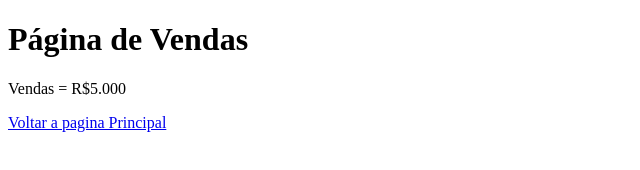
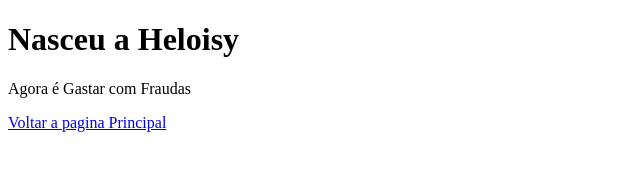
Before and after one commit to RomuloBD/aulagithub, a plain HTML site: page vendas.html in a window 1280 px wide. Shown: the whole page, without its empty margins (0-640 px from the left). Drawn offline with Linux system fonts and the light colour scheme.

Commit message:
Novidades

```diff
--- a/vendas.html
+++ b/vendas.html
@@ -7,8 +7,8 @@
     <title>Document</title>
 </head>
 <body>
-    <h1>Página de Vendas</h1>
-    <p>Vendas = R$5.000</p>
+    <h1>Nasceu a Heloisy</h1>
+    <p>Agora é Gastar com Fraudas</p>
     <a href="index.html">Voltar a pagina Principal</a>
 </body>
 </html>
```
Also changed, not shown: index.html (+2 -2 lines).
